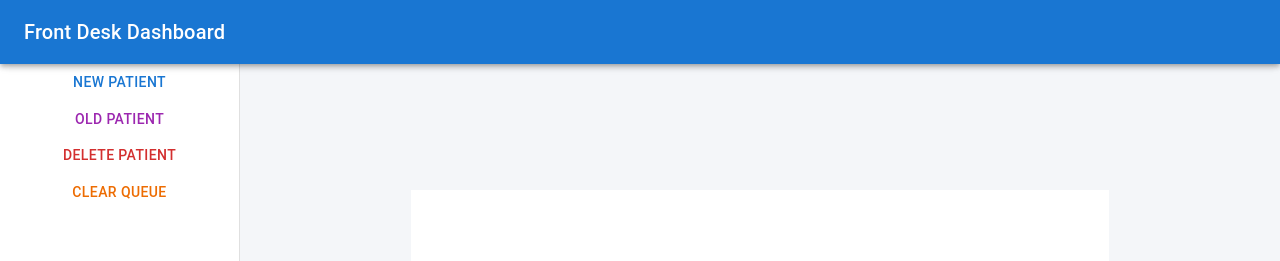
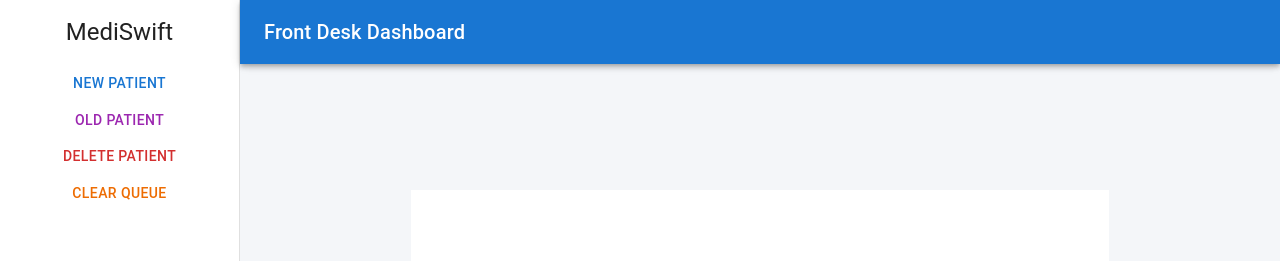
Before and after one commit to MediSwift2-Github/mediswift2-frontend, a React (Create React App) app: page /frontdesk-dashboard in a window 1280 px wide. Shown: the top 261 px of the page. Built offline with nearby package versions, Linux system fonts and the light colour scheme; no server answers.

Commit message:
UI changes

```diff
--- a/src/components/consultation-dashboard/consultation-dashboard.css
+++ b/src/components/consultation-dashboard/consultation-dashboard.css
@@ -0,0 +1,3 @@
+.consultation-dashboard {
+  text-align: center;
+}
--- a/src/components/doctor-dashboard/doctor-dashboard.css
+++ b/src/components/doctor-dashboard/doctor-dashboard.css
@@ -0,0 +1,3 @@
+.title {
+  text-align: center;
+}
--- a/src/components/doctor-dashboard/doctor-dashboard.jsx
+++ b/src/components/doctor-dashboard/doctor-dashboard.jsx
@@ -1,4 +1,4 @@
-import React, { useState, useEffect } from 'react';
+import React, { useState, useEffect } from "react";
 import {
   Typography,
   Table,
@@ -9,15 +9,15 @@ import {
   TableRow,
   Container,
   Paper,
-    Button
-} from '@mui/material';
-import axios from 'axios'; // Make sure to install axios if you haven't
-import {useDispatch} from "react-redux";
-import {selectPatient} from "../../features/selectedPatient/patientSlice";
-import { useNavigate } from 'react-router-dom'; // Import useNavigate
+  Button,
+} from "@mui/material";
+import axios from "axios"; // Make sure to install axios if you haven't
+import { useDispatch } from "react-redux";
+import { selectPatient } from "../../features/selectedPatient/patientSlice";
+import { useNavigate } from "react-router-dom"; // Import useNavigate
 import api from "../../api";
-const API_URL = process.env.REACT_APP_API_URL || 'http://localhost:3000';
-
+import "./doctor-dashboard.css";
+const API_URL = process.env.REACT_APP_API_URL || "http://localhost:3000";
 
 const DoctorDashboard = () => {
   const [queue, setQueue] = useState([]); // State to store the queue
@@ -28,13 +28,18 @@ const DoctorDashboard = () => {
     // Function to fetch queue data
     const fetchQueue = async () => {
       try {
-                const response = await api.get('/api/queue');
-                setQueue(response.data.map(patient => ({
+        const response = await api.get("/api/queue");
+        setQueue(
+          response.data.map((patient) => ({
             ...patient,
-                    statusText: patient.status === 'Completed' ? 'Completed' : 'Start Consultation'
-                })));
+            statusText:
+              patient.status === "Completed"
+                ? "Completed"
+                : "Start Consultation",
+          }))
+        );
       } catch (error) {
-                console.error('Failed to fetch queue:', error);
+        console.error("Failed to fetch queue:", error);
       }
     };
 
@@ -42,17 +47,17 @@ const DoctorDashboard = () => {
   }, []); // Empty dependency array ensures this runs once on mount
 
   const handleStartConsultation = (patient) => {
-        console.log('Starting consultation for:', patient); // Log the patient details
+    console.log("Starting consultation for:", patient); // Log the patient details
 
     // Dispatch the selectPatient action with the patient as payload
     dispatch(selectPatient(patient));
-        navigate('/consultation-dashboard');
+    navigate("/consultation-dashboard");
     // Additional logic for starting the consultation can be added here
   };
 
   return (
     <Container>
-            <Typography variant="h4" component="h1">
+      <Typography className="title" variant="h4" component="h1">
         Consultation Dashboard
       </Typography>
       <TableContainer component={Paper}>
@@ -66,10 +71,13 @@ const DoctorDashboard = () => {
           </TableHead>
           <TableBody>
             {queue.map((entry, index) => (
-                            <TableRow key={entry._id}
+              <TableRow
+                key={entry._id}
                 style={{
-                                          backgroundColor: entry.status === 'Completed' ? '#e0e0e0' : 'inherit'
-                                      }}>
+                  backgroundColor:
+                    entry.status === "Completed" ? "#e0e0e0" : "inherit",
+                }}
+              >
                 <TableCell component="th" scope="row">
                   {index + 1}
                 </TableCell>
@@ -80,7 +88,7 @@ const DoctorDashboard = () => {
                     variant="contained"
                     color="primary"
                     onClick={() => handleStartConsultation(entry)}
-                                        disabled={entry.status === 'Completed'}
+                    disabled={entry.status === "Completed"}
                   >
                     {entry.statusText}
                   </Button>
--- /dev/null
+++ b/src/components/frontdesk-dashboard/AppBarComponent/app-bar.css
@@ -0,0 +1,3 @@
+.appBarHeader {
+  width: calc(100% - 240px) !important;
+}
--- a/src/components/frontdesk-dashboard/AppBarComponent/app-bar.jsx
+++ b/src/components/frontdesk-dashboard/AppBarComponent/app-bar.jsx
@@ -1,7 +1,12 @@
-import {AppBar, Toolbar, Typography} from "@mui/material";
+import { AppBar, Toolbar, Typography } from "@mui/material";
+import "./app-bar.css";
 
 export const AppBarComponent = () => (
-    <AppBar position="fixed" sx={{ zIndex: (theme) => theme.zIndex.drawer + 1 }}>
+  <AppBar
+    position="fixed"
+    className="appBarHeader"
+    sx={{ zIndex: (theme) => theme.zIndex.drawer + 1 }}
+  >
     <Toolbar>
       <Typography variant="h6" component="div" sx={{ flexGrow: 1 }}>
         Front Desk Dashboard
--- /dev/null
+++ b/src/components/frontdesk-dashboard/drawer-component/drawer.css
@@ -0,0 +1,7 @@
+.mainLogo {
+  display: flex;
+  align-items: center;
+  justify-content: center;
+  height: 65px;
+  cursor: pointer;
+}
--- a/src/components/frontdesk-dashboard/drawer-component/drawer.jsx
+++ b/src/components/frontdesk-dashboard/drawer-component/drawer.jsx
@@ -1,49 +1,68 @@
-import React, { useState } from 'react';
+import React, { useState } from "react";
 import {
-    Box, Button, Drawer, List, ListItem, styled, Toolbar
+  Box,
+  Button,
+  Drawer,
+  List,
+  ListItem,
+  styled,
+  Toolbar,
 } from "@mui/material";
 
-import {NewPatientDialog} from "../dailog-boxes/new-patient-dailog";
-import {OldPatientDialog} from "../dailog-boxes/old-patient-dialog";
-import {DeletePatientDialog} from "../dailog-boxes/delete-patient-dialog";
+import { NewPatientDialog } from "../dailog-boxes/new-patient-dailog";
+import { OldPatientDialog } from "../dailog-boxes/old-patient-dialog";
+import { DeletePatientDialog } from "../dailog-boxes/delete-patient-dialog";
+import Grid from "@mui/material/Grid";
+
+import "./drawer.css";
+import Typography from "@mui/material/Typography";
 
 const drawerWidth = 240;
-const API_URL = process.env.REACT_APP_API_URL || 'http://localhost:3000';
+const API_URL = process.env.REACT_APP_API_URL || "http://localhost:3000";
 const DrawerPaper = styled(Drawer)(({ theme }) => ({
   width: drawerWidth,
   flexShrink: 0,
-    '& .MuiDrawer-paper': {
+  "& .MuiDrawer-paper": {
     width: drawerWidth,
-        boxSizing: 'border-box',
+    boxSizing: "border-box",
   },
 }));
 
 export const DrawerComponent = () => {
   const [isNewPatientDialogOpen, setNewPatientDialogOpen] = useState(false);
   const [isOldPatientDialogOpen, setOldPatientDialogOpen] = useState(false);
-    const [isDeletePatientDialogOpen, setDeletePatientDialogOpen] = useState(false);
-
+  const [isDeletePatientDialogOpen, setDeletePatientDialogOpen] =
+    useState(false);
 
   const handleNewPatientClick = () => setNewPatientDialogOpen(true);
   const handleOldPatientClick = () => setOldPatientDialogOpen(true);
   const handleDeletePatientClick = () => setDeletePatientDialogOpen(true);
   const handleClearQueue = async () => {
     try {
-            await fetch(`${API_URL}/api/queue/remove?clearAll=true`, { method: 'DELETE' });
-            console.log('Queue cleared successfully');
+      await fetch(`${API_URL}/api/queue/remove?clearAll=true`, {
+        method: "DELETE",
+      });
+      console.log("Queue cleared successfully");
       // Force a page reload to ensure the UI is in sync with the back end
       window.location.reload();
     } catch (error) {
-            console.error('Failed to clear the queue', error);
+      console.error("Failed to clear the queue", error);
       // MVP: Error handling can be expanded in future iterations
     }
   };
 
   return (
     <DrawerPaper variant="permanent" anchor="left">
-            <Toolbar />
-            <Button color="primary" onClick={handleNewPatientClick}>New Patient</Button>
-            <Button color="secondary" onClick={handleOldPatientClick}>Old Patient</Button>
+      {/* <Toolbar /> */}
+      <Grid className="mainLogo">
+        <Typography variant="h5">MediSwift</Typography>
+      </Grid>
+      <Button color="primary" onClick={handleNewPatientClick}>
+        New Patient
+      </Button>
+      <Button color="secondary" onClick={handleOldPatientClick}>
+        Old Patient
+      </Button>
       <NewPatientDialog
         isOpen={isNewPatientDialogOpen}
         onClose={() => setNewPatientDialogOpen(false)}
@@ -52,8 +71,12 @@ export const DrawerComponent = () => {
         isOpen={isOldPatientDialogOpen}
         onClose={() => setOldPatientDialogOpen(false)}
       />
-            <Button color="error" onClick={handleDeletePatientClick}>Delete Patient</Button>
-            <Button color="warning" onClick={handleClearQueue}>Clear Queue</Button>
+      <Button color="error" onClick={handleDeletePatientClick}>
+        Delete Patient
+      </Button>
+      <Button color="warning" onClick={handleClearQueue}>
+        Clear Queue
+      </Button>
       <DeletePatientDialog
         isOpen={isDeletePatientDialogOpen}
         onClose={() => setDeletePatientDialogOpen(false)}
--- a/src/components/login-component/login-page.css
+++ b/src/components/login-component/login-page.css
@@ -2,7 +2,7 @@
   width: 100%;
   max-width: 400px;
   margin: 0 auto;
-    padding: 40px 30px;
+  padding: 15px 30px;
   border-radius: 12px;
   background-color: #ffffff;
   box-shadow: 0 10px 20px rgba(0, 0, 0, 0.1);
@@ -21,6 +21,8 @@ form {
 
 .form-group {
   margin-bottom: 20px;
+  display: flex;
+  flex-direction: column;
 }
 
 label {
@@ -32,7 +34,7 @@ label {
 input[type="text"],
 input[type="password"] {
   padding: 12px;
-    margin-bottom: 20px;
+  /* margin-bottom: 20px; */
   border: 1px solid #e0e0e0;
   border-radius: 8px;
   font-size: 16px;
@@ -71,5 +73,5 @@ body {
   margin: 0;
   padding: 0;
   box-sizing: border-box;
-    font-family: 'Arial', sans-serif;
+  font-family: "Arial", sans-serif;
 }
```
Also changed, not shown: src/components/consultation-dashboard/consultation-dashboard.jsx (+37 -36 lines), src/components/documentation-page/documentation-page.jsx (+63 -60 lines). Lines whose indentation alone changed are shown as unchanged.
